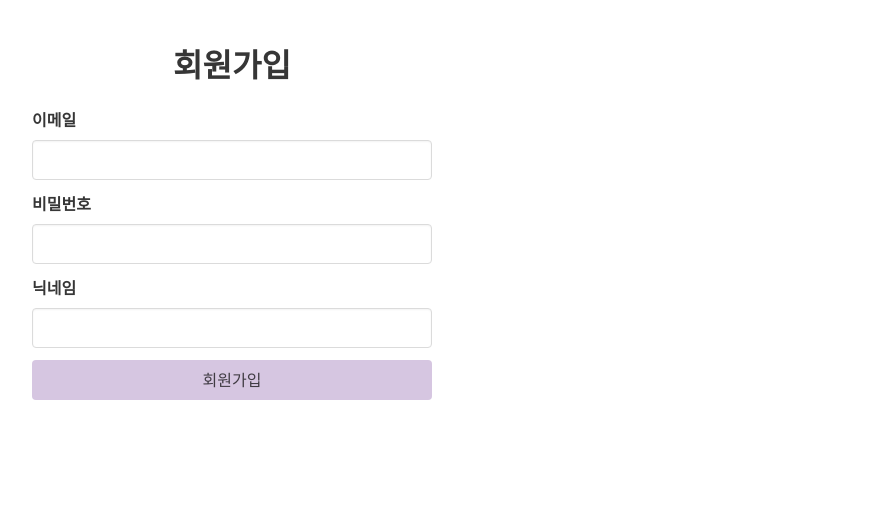
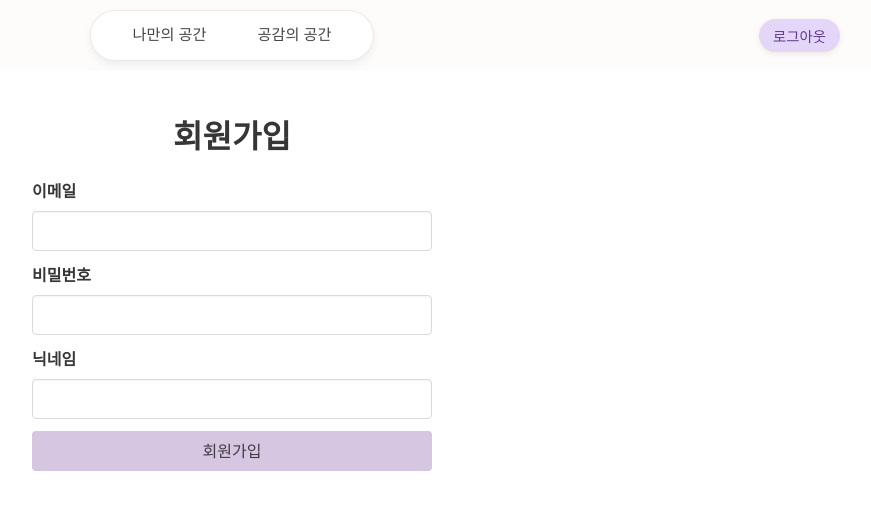
Before and after one commit to Yeju-Kang/hackerthon5-5SenseLog-FE, a React (Create React App) app: page /signup in a window 1280 px wide. Shown: the top 510 px of the page, without its empty margins (408-1279 px from the left). Built offline with nearby package versions, Linux system fonts and the light colour scheme.

Commit message:
fix: 라우트 설정

```diff
--- a/src/App.js
+++ b/src/App.js
@@ -1,29 +1,32 @@
-import { Routes, Route, Navigate } from "react-router-dom";
+import { Routes, Route, useLocation } from "react-router-dom";
 import LoginPage from "./pages/auth/LoginPage";
 import MyPage from "./pages/myspace/MySpacePage";
 import ExplorePage from "./pages/explore/ExplorePage";
 import SignUpPage from "./pages/auth/SignupPage";
+import Header from "./components/Header";
 
-const hasAccessToken = () => {
-  return document.cookie
-    .split("; ")
-    .some((row) => row.startsWith("accessToken="));
-};
+function LayoutWithConditionalHeader({ children }) {
+  const location = useLocation();
+  const hideHeader = location.pathname === "/"; // 로그인 페이지에서는 헤더 숨김
+
+  return (
+    <>
+      {!hideHeader && <Header />}
+      {children}
+    </>
+  );
+}
 
 function App() {
-  const isLoggedIn = hasAccessToken();
-
   return (
-    <Routes>
-      <Route
-        path="/"
-        element={isLoggedIn ? <Navigate to="/my" replace /> : <LoginPage />}
-      />
-      <Route path="/signup" element={<SignUpPage />} />
-      <Route path="/my" element={<MyPage />} />
-      <Route path="/explore" element={<ExplorePage />} />
-      <Route path="*" element={<Navigate to="/" replace />} />
-    </Routes>
+    <LayoutWithConditionalHeader>
+      <Routes>
+        <Route path="/" element={<LoginPage />} />
+        <Route path="/signup" element={<SignUpPage />} />
+        <Route path="/my" element={<MyPage />} />
+        <Route path="/explore" element={<ExplorePage />} />
+      </Routes>
+    </LayoutWithConditionalHeader>
   );
 }
 
--- a/src/api/axiosInstance.js
+++ b/src/api/axiosInstance.js
@@ -2,7 +2,7 @@
 import axios from "axios";
 
 const axiosInstance = axios.create({
-  baseURL: "http://deploy-spring-1:8080",
+  baseURL: "http://43.200.172.192:8080",
   headers: {
     "Content-Type": "application/json",
   },
```
